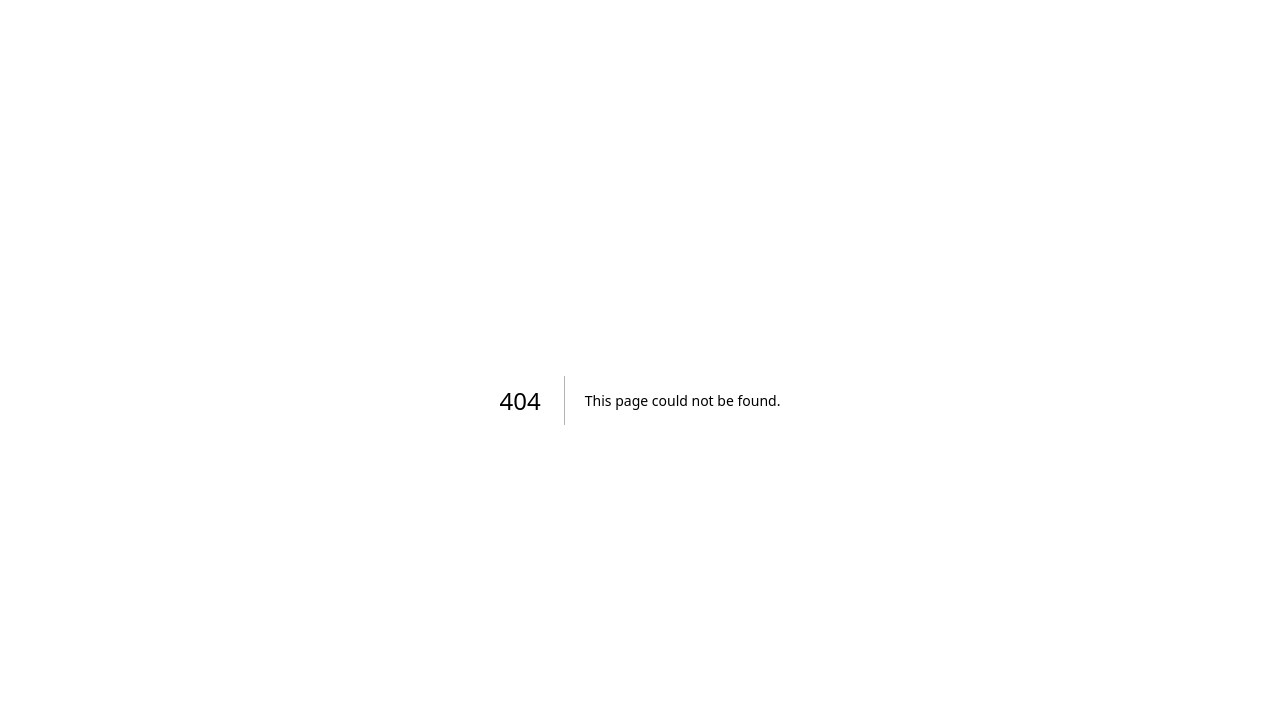
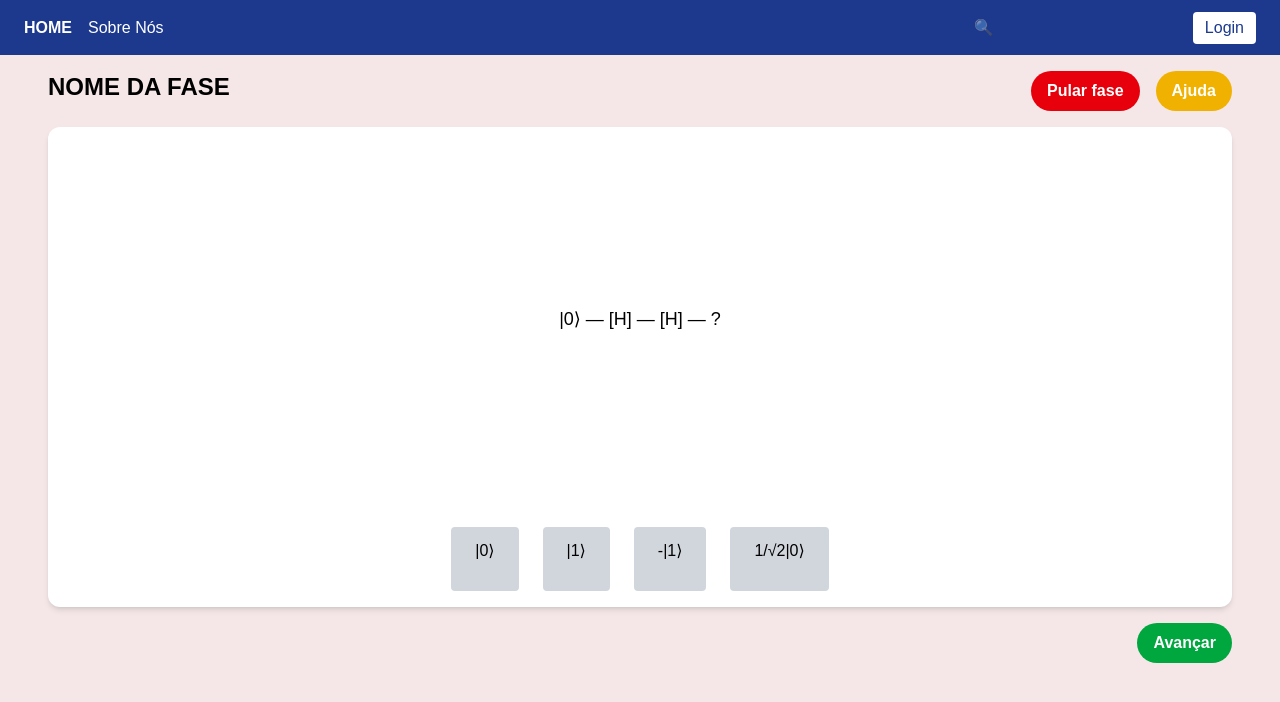
Before and after one commit to RogerDanielSS/quantummania_web, a Next.js app: page /gameplay in a window 1280 px wide. Before the commit this address had no page. Shown: the top 702 px of the page. Built offline with nearby package versions, Linux system fonts and the light colour scheme.

Commit message:
feat: wip add quiz page

```diff
--- /dev/null
+++ b/src/app/components/navBar.tsx
@@ -0,0 +1,25 @@
+export default function Navbar() {
+  return (
+    <nav
+      className="bg-blue-900 text-white flex justify-between items-center px-6 py-3"
+      style={{ height: "55px", position: "fixed", width: '100vw'}}
+    >
+      <div className="flex gap-4 items-center">
+        <span className="font-bold">HOME</span>
+        <a href="#" className="hover:underline">
+          Sobre Nós
+        </a>
+      </div>
+      <div className="flex items-center gap-2">
+        <input
+          type="text"
+          placeholder="🔍"
+          className="p-1 rounded text-black"
+        />
+        <button className="bg-white text-blue-900 px-3 py-1 rounded">
+          Login
+        </button>
+      </div>
+    </nav>
+  );
+}
--- /dev/null
+++ b/src/app/components/quiz.tsx
@@ -0,0 +1,77 @@
+export default function Quiz() {
+  return (
+    <div
+      className="bg-[#f5e7e7] min-h-screen p-8"
+      style={{
+        paddingTop: "55px",
+        display: "flex",
+        flexDirection: "column",
+        gap: "1rem",
+        paddingRight: "3rem",
+        paddingLeft: "3rem",
+      }}
+    >
+      <div
+        style={{
+          display: "flex",
+          flexDirection: "row",
+          justifyContent: "space-between",
+          paddingTop: "1rem",
+        }}
+      >
+        <h1 className="text-2xl font-semibold">NOME DA FASE</h1>
+
+        <div className="flex gap-4">
+          <button
+            className="bg-red-600 text-white px-4 py-2 rounded font-semibold"
+            style={{ borderRadius: "24px" }}
+          >
+            Pular fase
+          </button>
+          <button
+            className="bg-yellow-500 text-white px-4 py-2 rounded font-semibold"
+            style={{ borderRadius: "24px" }}
+          >
+            Ajuda
+          </button>
+        </div>
+      </div>
+
+      <div className="bg-white rounded-xl shadow-md" style={{ height: "60vh" }}>
+        <div
+          className="text-center text-lg"
+          style={{ height: "80%", alignContent: "center" }}
+        >
+          |0⟩ — [H] — [H] — ?
+        </div>
+
+        <div
+          className="flex justify-center gap-6"
+          style={{ height: "20%", padding: "1rem" }}
+        >
+          <div className="bg-gray-300 px-6 py-3 rounded cursor-pointer hover:bg-gray-400">
+            |0⟩
+          </div>
+          <div className="bg-gray-300 px-6 py-3 rounded cursor-pointer hover:bg-gray-400">
+            |1⟩
+          </div>
+          <div className="bg-gray-300 px-6 py-3 rounded cursor-pointer hover:bg-gray-400">
+            -|1⟩
+          </div>
+          <div className="bg-gray-300 px-6 py-3 rounded cursor-pointer hover:bg-gray-400">
+            1/√2|0⟩
+          </div>
+        </div>
+      </div>
+
+      <div style={{ display: "flex", justifyContent: "end" }}>
+        <button
+          className="bg-green-600 text-white px-4 py-2 rounded font-semibold"
+          style={{ borderRadius: "24px" }}
+        >
+          Avançar
+        </button>
+      </div>
+    </div>
+  );
+}
--- /dev/null
+++ b/src/app/gameplay/page.tsx
@@ -0,0 +1,18 @@
+import Head from "next/head";
+import Navbar from "../components/navBar";
+import Quiz from "../components/quiz";
+
+export default function Home() {
+  return (
+    <div className="min-h-screen">
+      <Head>
+        <title>Nome da Fase</title>
+        <meta name="viewport" content="width=device-width, initial-scale=1" />
+      </Head>
+      <Navbar />
+      <main>
+        <Quiz />
+      </main>
+    </div>
+  );
+}
--- a/src/app/page.tsx
+++ b/src/app/page.tsx
@@ -1,3 +1,4 @@
+import Link from "next/link";
 import CardComunidade from "./components/cardComunidade";
 import Card from "./components/cardTutorial";
 import Header from "./components/header";
@@ -7,35 +8,36 @@ export default function Home() {
   return (
     <>
       <div className="min-h-screen bg-[url('/background-landingpage.jpg')] bg-cover bg-center bg-no-repeat">
-        <Header/>
+        <Header />
         <h1 className="text-[100px] text-white text-center pt-[325px] text-stroke">
           Quantummania
         </h1>
         <h2 className="text-white text-justify font-light leading-relaxed tracking-wide max-w-lg ml-auto mr-20 mt-12 px-4 text-[18px]">
-            Lorem ipsum dolor sit amet, consectetur adipiscing elit.
-            Pellentesque pharetra semper mollis. Fusce tortor neque,
-            malesuada rhoncus tortor sed, ullamcorper malesuada quam.
-            Etiam aliquet enim leo, eget euismod arcu ultricies nec.
-            Etiam accumsan pretium odio vitae sodales.
-            Fusce hendrerit mollis eros nec vehicula.
+          Lorem ipsum dolor sit amet, consectetur adipiscing elit. Pellentesque
+          pharetra semper mollis. Fusce tortor neque, malesuada rhoncus tortor
+          sed, ullamcorper malesuada quam. Etiam aliquet enim leo, eget euismod
+          arcu ultricies nec. Etiam accumsan pretium odio vitae sodales. Fusce
+          hendrerit mollis eros nec vehicula.
         </h2>
       </div>
       <div>
         <div>
-          <h1 className="text-white text-[40px] pt-6 pl-4 mb-0">
-            Tutorial
-          </h1>
+          <h1 className="text-white text-[40px] pt-6 pl-4 mb-0">Tutorial</h1>
           <div className="w-64 h-px bg-white my-4 mt-0 pb-0.5 mb-6 ml-4"></div>
         </div>
         <div className="w-full bg-[url('/background-tutorial.png')] bg-cover bg-center bg-no-repeat rounded-lg">
           <div className="flex flex-col md:flex-row gap-6 md:gap-8 lg:gap-10 p-6 md:p-8 lg:p-10">
-            <Card
-              numeroCard="01"
-              nivelCard="Básico"
-              descricaoCard="Lorem ipsum dolor sit amet, consectetur adipiscing elit.
+            <Link
+              href="/gameplay"
+            >
+              <Card
+                numeroCard="01"
+                nivelCard="Básico"
+                descricaoCard="Lorem ipsum dolor sit amet, consectetur adipiscing elit.
                             Pellentesque pharetra semper mollis. Fusce tortor neque,
                             malesuada rhoncus tortor sed, ullamcorper malesuada quam."
-            />
+              />
+            </Link>
             <Card
               numeroCard="02"
               nivelCard="Intermediário"
@@ -63,10 +65,26 @@ export default function Home() {
         <div className="bg-[radial-gradient(circle_at_top_right,_#35546E_0%,_#374F66_70%,_#3E3F4C_100%)] ml-10 mr-10 rounded-lg">
           <div className="max-w-4xl mx-auto p-6">
             <div className="grid grid-cols-1 md:grid-cols-2 gap-6 mb-10">
-              <CardComunidade tituloCard="Chips Quânticos" backgroundImage="/chips-quanticos.jpg" descricaoCard="Lorem ipsum dolor sit amet..."/>
-              <CardComunidade tituloCard="Inteligência Artificial" backgroundImage="/inteligencia-artificial.png" descricaoCard="Lorem ipsum dolor sit amet..."/>
-              <CardComunidade tituloCard="Ciência Quântica" backgroundImage="/ciencia-quantica.png" descricaoCard="Lorem ipsum dolor sit amet..."/>
-              <CardComunidade tituloCard="Exploração Espacial" backgroundImage="/exploracao-espacial.jpg" descricaoCard="Lorem ipsum dolor sit amet..."/>
+              <CardComunidade
+                tituloCard="Chips Quânticos"
+                backgroundImage="/chips-quanticos.jpg"
+                descricaoCard="Lorem ipsum dolor sit amet..."
+              />
+              <CardComunidade
+                tituloCard="Inteligência Artificial"
+                backgroundImage="/inteligencia-artificial.png"
+                descricaoCard="Lorem ipsum dolor sit amet..."
+              />
+              <CardComunidade
+                tituloCard="Ciência Quântica"
+                backgroundImage="/ciencia-quantica.png"
+                descricaoCard="Lorem ipsum dolor sit amet..."
+              />
+              <CardComunidade
+                tituloCard="Exploração Espacial"
+                backgroundImage="/exploracao-espacial.jpg"
+                descricaoCard="Lorem ipsum dolor sit amet..."
+              />
             </div>
             <div className="flex justify-center">
               <div className="bg-[radial-gradient(circle_at_right,_#121F2F_44%,_#50A1E4_100%)] text-center border-t border-gray-600 text-white w-64 p-2 rounded-lg">
@@ -83,14 +101,46 @@ export default function Home() {
         <div className="w-128 h-px bg-white my-4 mt-0 pb-0.5 mb-6 ml-4"></div>
       </div>
       <div className="bg-[radial-gradient(circle_at_top_right,_#35546E_0%,_#374F66_70%,_#3E3F4C_100%)] ml-10 mr-10 rounded-lg grid grid-cols-4">
-        <MembroEquipe nomeMembro="Estêvão" githubUrl="https://github.com/Txtravos" linkedinUrl="https://www.linkedin.com/in/estevaoviana/"/>
-        <MembroEquipe nomeMembro="Guilherme" githubUrl="https://github.com/Txtravos" linkedinUrl="https://www.linkedin.com/in/estevaoviana/"/>
-        <MembroEquipe nomeMembro="John" githubUrl="https://github.com/Txtravos" linkedinUrl="https://www.linkedin.com/in/estevaoviana/"/>
-        <MembroEquipe nomeMembro="Jonathan" githubUrl="https://github.com/Txtravos" linkedinUrl="https://www.linkedin.com/in/estevaoviana/"/>
-        <MembroEquipe nomeMembro="Leticia" githubUrl="https://github.com/Txtravos" linkedinUrl="https://www.linkedin.com/in/estevaoviana/"/>
-        <MembroEquipe nomeMembro="Roger" githubUrl="https://github.com/RogerDanielSS" linkedinUrl="https://www.linkedin.com/in/estevaoviana/"/>
-        <MembroEquipe nomeMembro="Thiago" githubUrl="https://github.com/Txtravos" linkedinUrl="https://www.linkedin.com/in/estevaoviana/"/>
-        <MembroEquipe nomeMembro="Vinícius" githubUrl="https://github.com/Txtravos" linkedinUrl="https://www.linkedin.com/in/estevaoviana/"/>
+        <MembroEquipe
+          nomeMembro="Estêvão"
+          githubUrl="https://github.com/Txtravos"
+          linkedinUrl="https://www.linkedin.com/in/estevaoviana/"
+        />
+        <MembroEquipe
+          nomeMembro="Guilherme"
+          githubUrl="https://github.com/Txtravos"
+          linkedinUrl="https://www.linkedin.com/in/estevaoviana/"
+        />
+        <MembroEquipe
+          nomeMembro="John"
+          githubUrl="https://github.com/Txtravos"
+          linkedinUrl="https://www.linkedin.com/in/estevaoviana/"
+        />
+        <MembroEquipe
+          nomeMembro="Jonathan"
+          githubUrl="https://github.com/Txtravos"
+          linkedinUrl="https://www.linkedin.com/in/estevaoviana/"
+        />
+        <MembroEquipe
+          nomeMembro="Leticia"
+          githubUrl="https://github.com/Txtravos"
+          linkedinUrl="https://www.linkedin.com/in/estevaoviana/"
+        />
+        <MembroEquipe
+          nomeMembro="Roger"
+          githubUrl="https://github.com/RogerDanielSS"
+          linkedinUrl="https://www.linkedin.com/in/estevaoviana/"
+        />
+        <MembroEquipe
+          nomeMembro="Thiago"
+          githubUrl="https://github.com/Txtravos"
+          linkedinUrl="https://www.linkedin.com/in/estevaoviana/"
+        />
+        <MembroEquipe
+          nomeMembro="Vinícius"
+          githubUrl="https://github.com/Txtravos"
+          linkedinUrl="https://www.linkedin.com/in/estevaoviana/"
+        />
       </div>
     </>
   );
```
